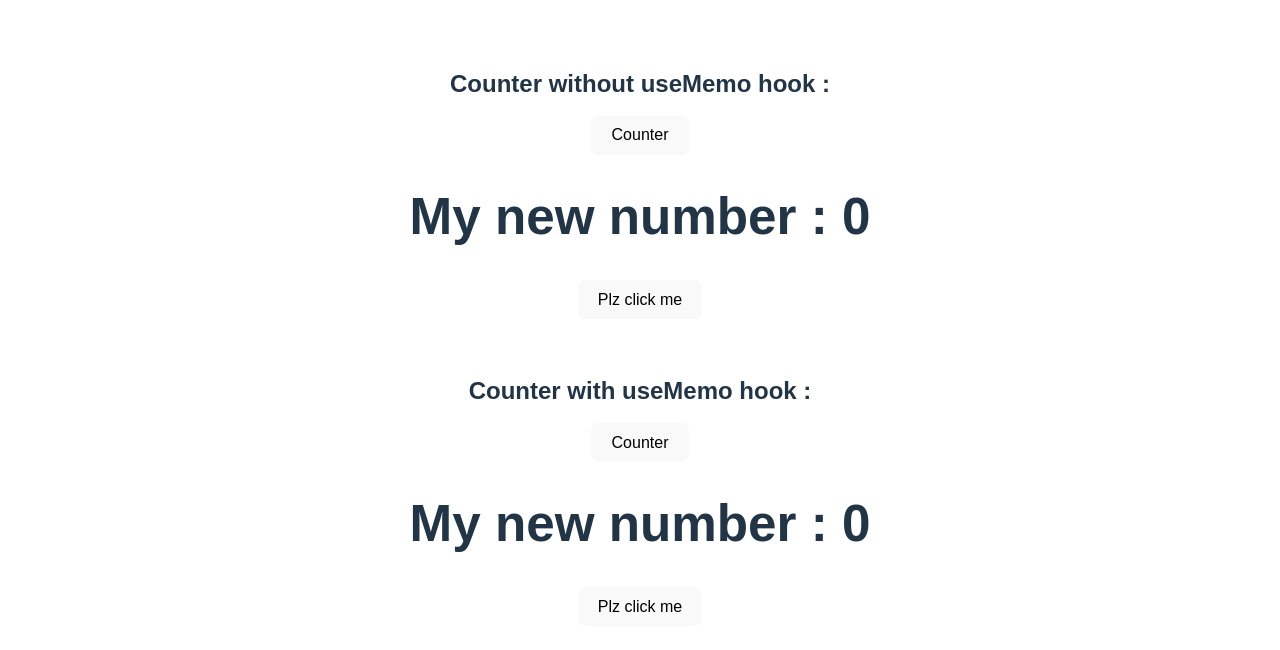
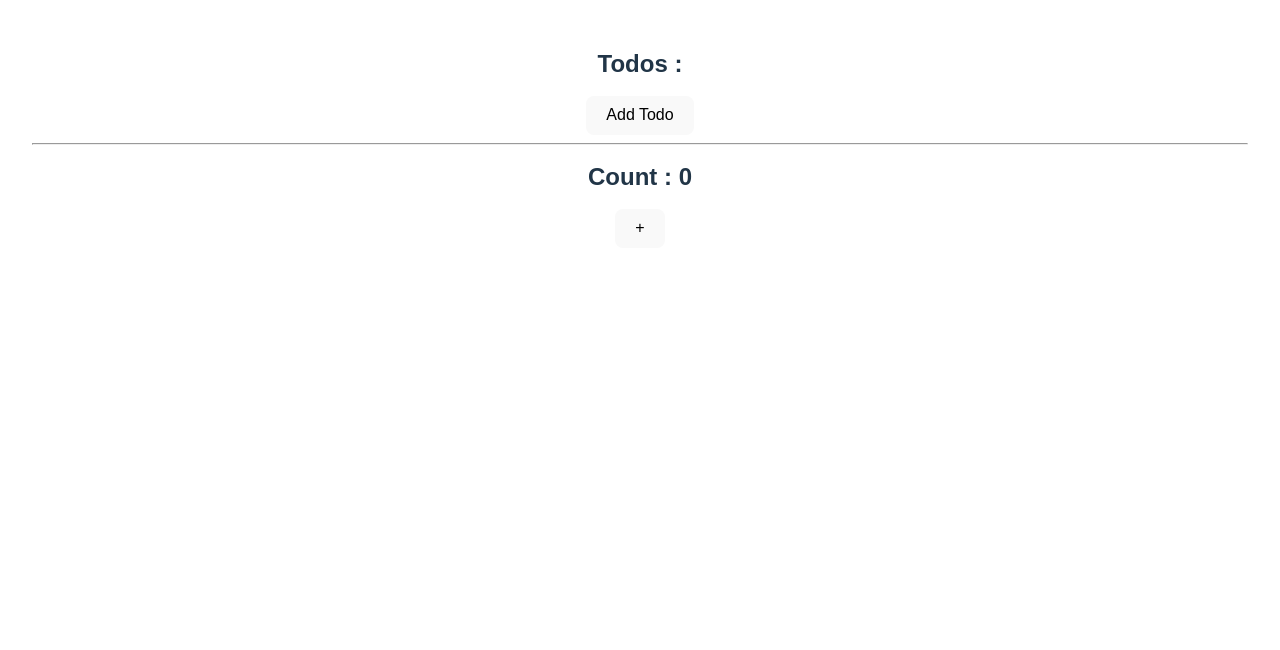
Before and after one commit to mkkapadi12/react-hooks, a React (Create React App) app: page / in a window 1280 px wide. Shown: the top 650 px of the page. Built offline with nearby package versions, Linux system fonts and the light colour scheme.

Commit message:
useCallback hook

```diff
--- a/src/App.js
+++ b/src/App.js
@@ -6,14 +6,14 @@ import "./App.css";
 // import File1 from "./Components/UseContext/File1";
 // import UseRef from "./Components/UseRef/UseRef1";
 // import UseRef2 from "./Components/UseRef/UseRef2";
-import UseMemo1 from "./Components/UseMemo/UseMemo1";
-import UseMemo2 from "./Components/UseMemo/UseMemo2";
+// import UseMemo1 from "./Components/UseMemo/UseMemo1";
+// import UseMemo2 from "./Components/UseMemo/UseMemo2";
+import UseCallback from "./Components/UseCallback/UseCallback";
 
 const App = () => {
   return (
     <>
-      <UseMemo1 />
-      <UseMemo2 />
+      <UseCallback />
     </>
   );
 };
--- /dev/null
+++ b/src/Components/UseCallback/Todos.jsx
@@ -0,0 +1,18 @@
+import React, { memo } from "react";
+
+const Todos = ({ addTodo, todos }) => {
+  console.log("Child rendering...!");
+  return (
+    <div>
+      <h2>Todos : </h2>
+      {todos.map((todo, index) => {
+        return <p key={index}>{todo + " " + (index + 1)}</p>;
+      })}
+      <button type="button" onClick={addTodo}>
+        Add Todo
+      </button>
+    </div>
+  );
+};
+
+export default memo(Todos);
--- /dev/null
+++ b/src/Components/UseCallback/UseCallback.jsx
@@ -0,0 +1,32 @@
+import React, { useCallback, useState } from "react";
+import Todos from "./Todos";
+
+const UseCallback = () => {
+  const [count, setCount] = useState(0);
+  const [todos, setTodos] = useState([]);
+
+  const increment = () => {
+    return setCount((c) => c + 1);
+  };
+
+  const addTodo = useCallback(() => {
+    return setTodos((t) => [...t, "New Todo"]);
+  }, [todos]);
+
+  return (
+    <>
+      <div>
+        <Todos todos={todos} addTodo={addTodo} />
+        <hr />
+        <div>
+          <h2>Count : {count}</h2>
+          <button type="button" onClick={increment}>
+            +
+          </button>
+        </div>
+      </div>
+    </>
+  );
+};
+
+export default UseCallback;
```
